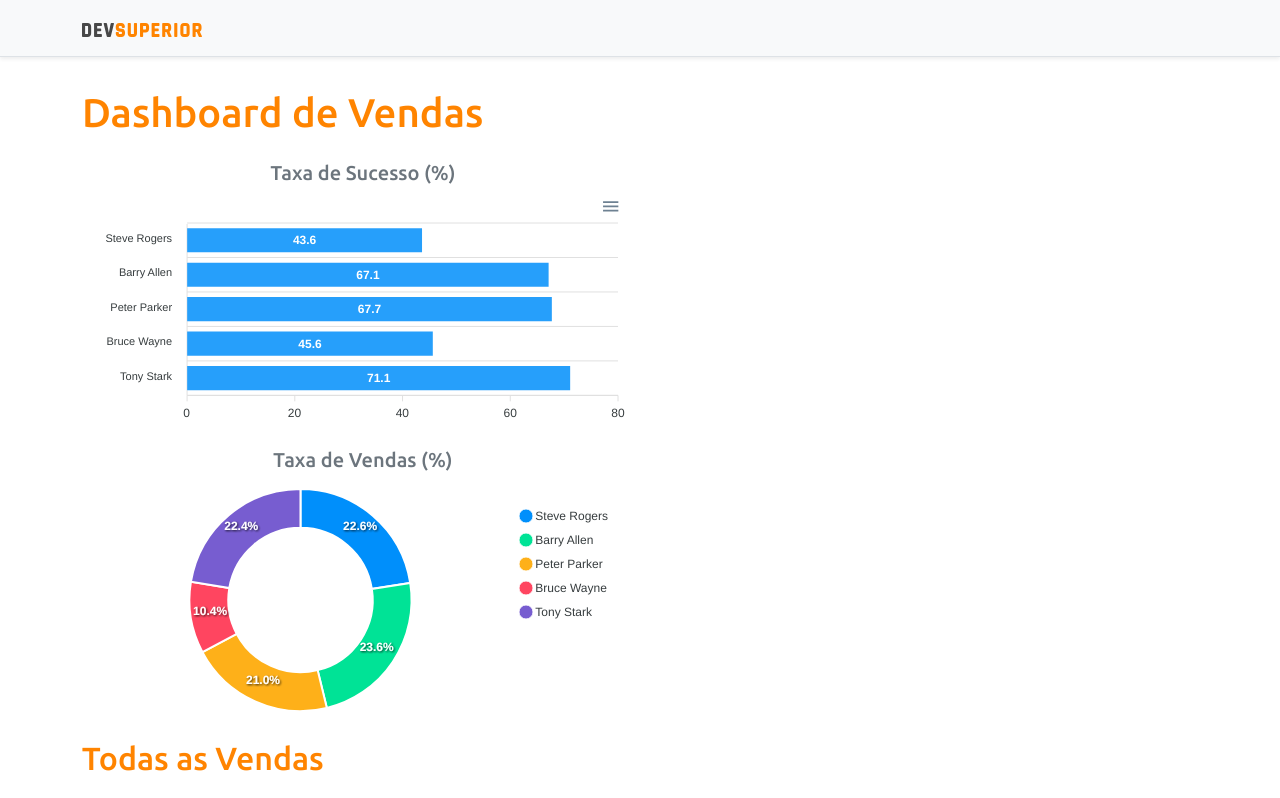
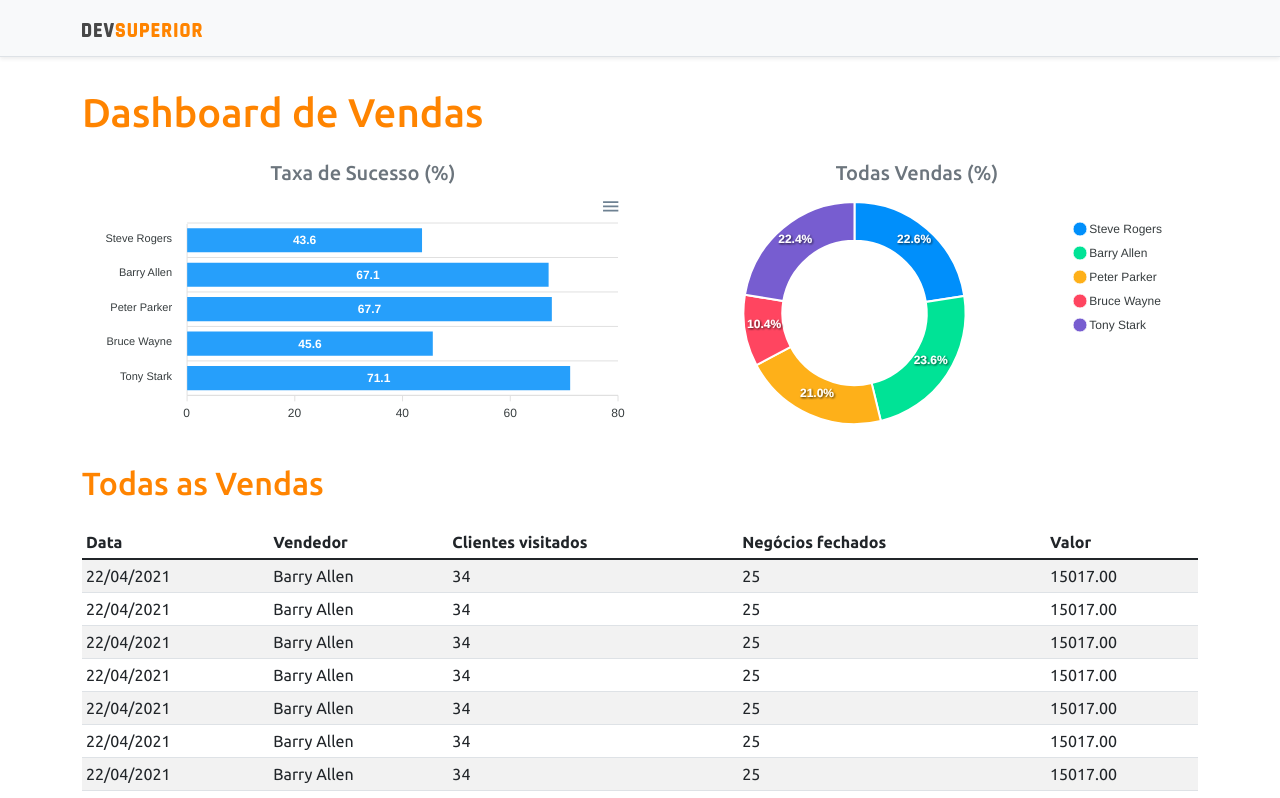
Before and after one commit to ricardo-chies/Projeto-Spring-React, a React (Create React App) app in the folder frontend/: page / in a window 1280 px wide. Shown: the top 798 px of the page. Built offline with nearby package versions, Linux system fonts and the light colour scheme.

Commit message:
Uptade line up chart

```diff
--- a/frontend/src/App.tsx
+++ b/frontend/src/App.tsx
@@ -15,12 +15,10 @@ function App() {
           <div className="col-sm-6">
             <h5 className="text-center text-secondary">Taxa de Sucesso (%)</h5>
             <BarChart />
-          </div>
         </div>
-        <div className="row px-3">
-          <div className="col-sm-6">
-            <h5 className="text-center text-secondary">Taxa de Vendas (%)</h5>
-            <DonutChart />
+        <div className="col-sm-6">
+          <h5 className="text-center text-secondary">Todas Vendas (%)</h5>
+          <DonutChart />
           </div>
         </div>
 
```
